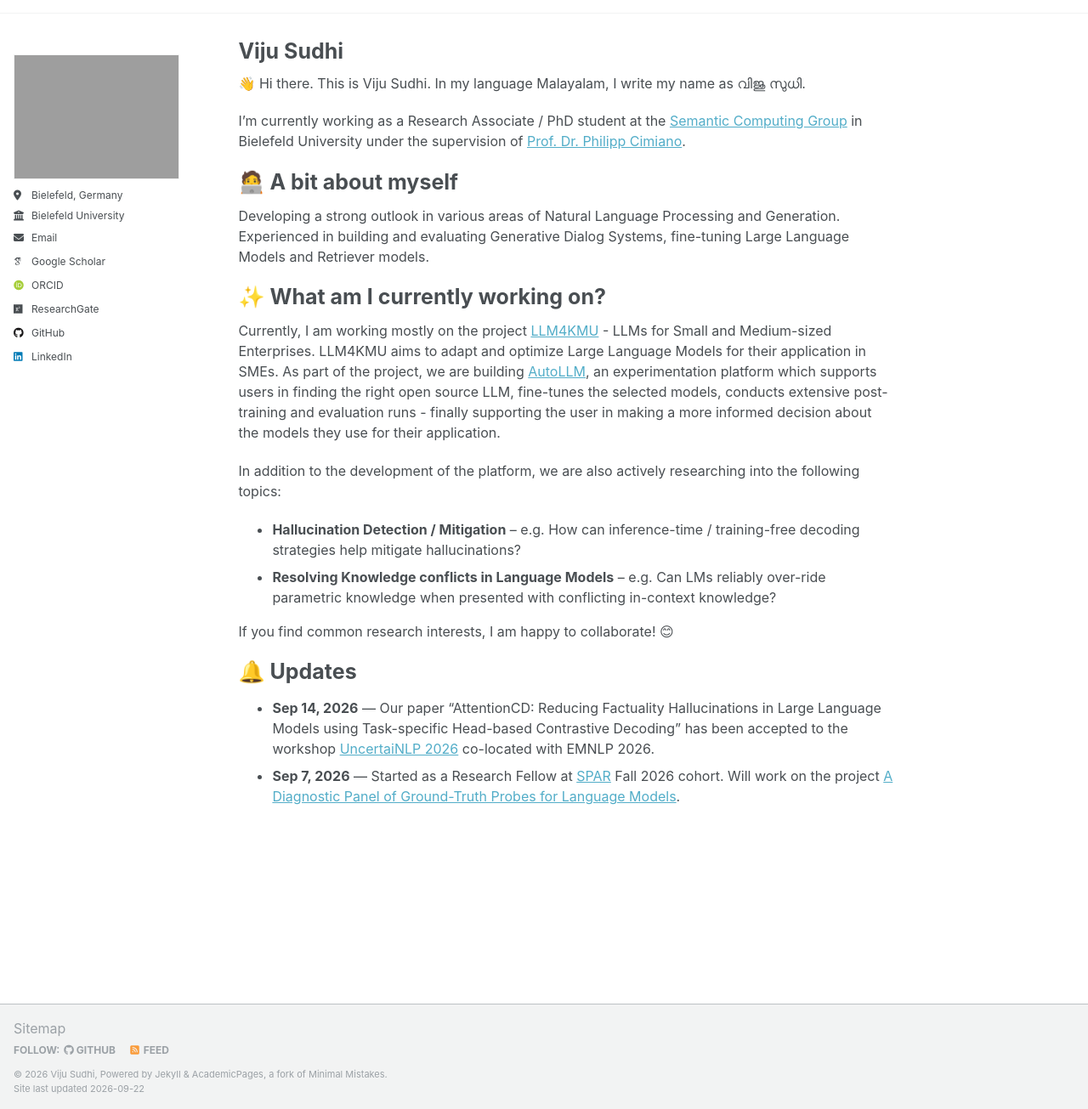
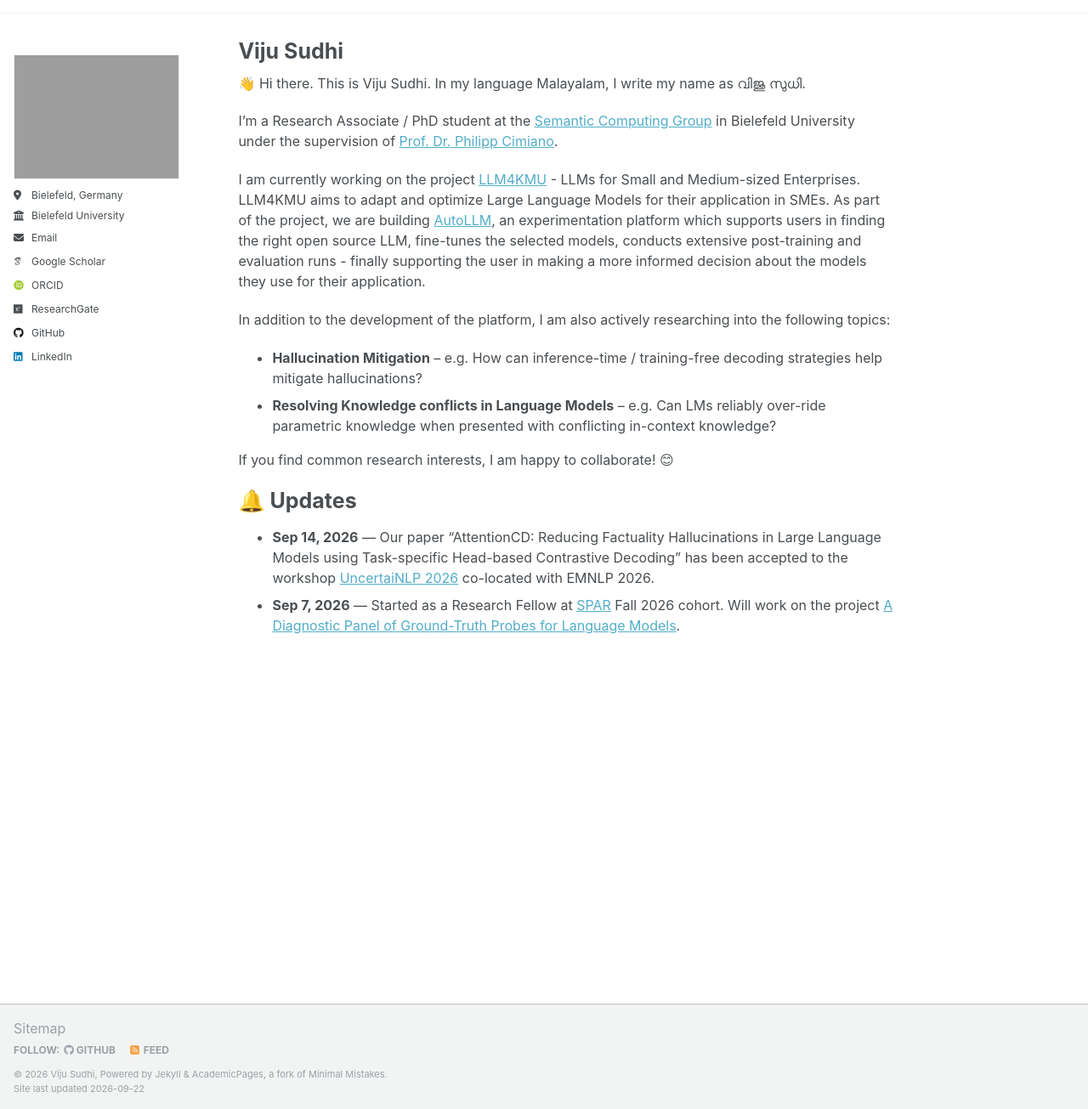
Before and after one commit to vijusudhi/vijusudhi.github.io, a Jekyll site: the page built from _pages/about.md, in a window 1280 px wide and 1305 px high. Shown: the whole window at 85% size. Built offline with Jekyll 4.4.1, drawn with Linux system fonts in a browser that asks for light colours; some web fonts are replaced; a script that is not in the unit is left out.

Commit message:
updated about.md

```diff
--- a/_pages/about.md
+++ b/_pages/about.md
@@ -9,16 +9,12 @@ redirect_from:
 
 👋 Hi there. This is Viju Sudhi. In my language Malayalam, I write my name as വിജു സുധി.
 
-I'm currently working as a Research Associate / PhD student at the [Semantic Computing Group](https://www.uni-bielefeld.de/fakultaeten/technische-fakultaet/arbeitsgruppen/semantic-computing/) in Bielefeld University under the supervision of [Prof. Dr. Philipp Cimiano](https://www.uni-bielefeld.de/fakultaeten/technische-fakultaet/arbeitsgruppen/semantic-computing/team/philipp-cimiano/#comp_00005f3dd926_0000002992_051a).
+I'm a Research Associate / PhD student at the [Semantic Computing Group](https://www.uni-bielefeld.de/fakultaeten/technische-fakultaet/arbeitsgruppen/semantic-computing/) in Bielefeld University under the supervision of [Prof. Dr. Philipp Cimiano](https://www.uni-bielefeld.de/fakultaeten/technische-fakultaet/arbeitsgruppen/semantic-computing/team/philipp-cimiano/#comp_00005f3dd926_0000002992_051a).
 
-# 🧑‍💻 A bit about myself
-Developing a strong outlook in various areas of Natural Language Processing and Generation. Experienced in building and evaluating Generative Dialog Systems, fine-tuning Large Language Models and Retriever models.
+I am currently working on the project [LLM4KMU](https://llm4kmu.de/) - LLMs for Small and Medium-sized Enterprises. LLM4KMU aims to adapt and optimize Large Language Models for their application in SMEs. As part of the project, we are building [AutoLLM](https://github.com/ag-sc/autollm), an experimentation platform which supports users in finding the right open source LLM, fine-tunes the selected models, conducts extensive post-training and evaluation runs - finally supporting the user in making a more informed decision about the models they use for their application.
 
-# ✨ What am I currently working on?
-Currently, I am working mostly on the project [LLM4KMU](https://llm4kmu.de/) - LLMs for Small and Medium-sized Enterprises. LLM4KMU aims to adapt and optimize Large Language Models for their application in SMEs. As part of the project, we are building [AutoLLM](https://github.com/ag-sc/autollm), an experimentation platform which supports users in finding the right open source LLM, fine-tunes the selected models, conducts extensive post-training and evaluation runs - finally supporting the user in making a more informed decision about the models they use for their application.
-
-In addition to the development of the platform, we are also actively researching into the following topics:
-- **Hallucination Detection / Mitigation** – e.g. How can inference-time / training-free decoding strategies help mitigate hallucinations?
+In addition to the development of the platform, I am also actively researching into the following topics:
+- **Hallucination Mitigation** – e.g. How can inference-time / training-free decoding strategies help mitigate hallucinations?
 - **Resolving Knowledge conflicts in Language Models** – e.g. Can LMs reliably over-ride parametric knowledge when presented with conflicting in-context knowledge?
 
 If you find common research interests, I am happy to collaborate! 😊
```
